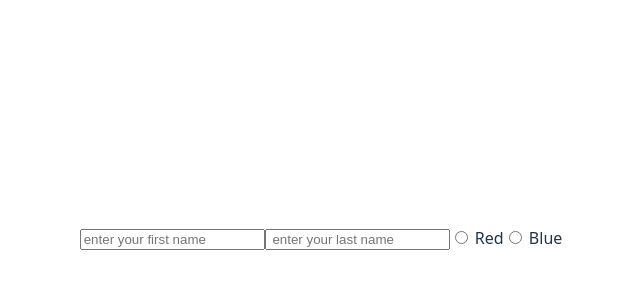
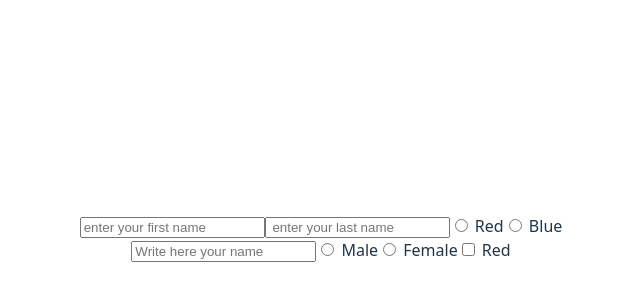
Before and after one commit to DEBAYUDHCHAKRABORTY/react-one08, a React (Vite) app in the folder project-babai/: page / in a window 1280 px wide. Shown: the part 162-462 px from the top of the page, without its empty margins (319-959 px from the left). Built offline with nearby package versions, Linux system fonts and the light colour scheme.

Commit message:
new file added (#16)

```diff
--- a/project-babai/src/App.jsx
+++ b/project-babai/src/App.jsx
@@ -4,13 +4,15 @@ import viteLogo from '/vite.svg'
 import './App.css'
 
 import Inputs from './components/Inputs'
-
+import Components from './components/Inputs01'
 function App() {
   const [count, setCount] = useState(0)
 
   return (
     <>
       <Inputs/>
+      <Components/>
+
 
     </>
   )
--- /dev/null
+++ b/project-babai/src/components/Inputs01.jsx
@@ -0,0 +1,51 @@
+import { useState } from "react";
+
+export default function components() {
+
+    const [name, setName] = useState();
+    const [gender, setGender] = useState();
+    const [color, setColor] = useState();
+
+    function handleChange(e) {
+        const inputName = e.target.name;
+        const inputValue = e.target.value;
+
+
+        if (inputName === "nabin") {
+            setName(inputValue);
+        }
+
+        if (inputName === "gender") {
+            setGender(inputValue);
+        }
+        if (inputName === "color") {
+            const isChecked = e.target.checked;
+            if (isChecked) {
+                setColor("red");
+            } else {
+                setColor("not red");
+            }
+        };
+
+    };
+
+
+
+    return (
+        <div className="input">
+
+            <input type="text" name="nabin" placeholder="Write here your name" onInput={handleChange} />
+            <input type="radio" name="gender" value = "male" onInput={handleChange} /> Male
+            <input type="radio" name="gender" value = "female" onInput={handleChange} /> Female
+
+            <input type="checkbox" name="color" onInput={handleChange}/> Red
+
+            {name && <h2> Your Name is {name} </h2>}
+            {gender && <h2>Your gender is {gender}</h2>}
+            {color && <h2>Your favourite color is {color}</h2>}
+
+        </div>
+
+
+    )
+};
```
